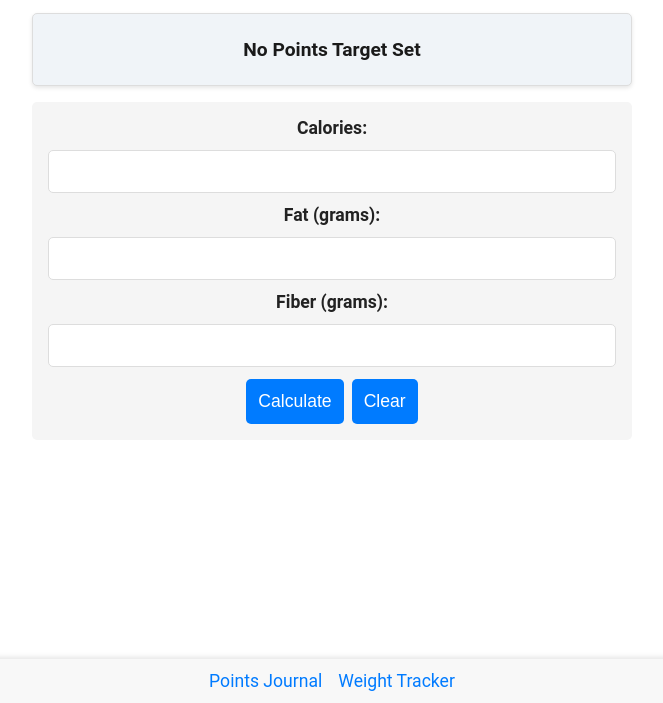
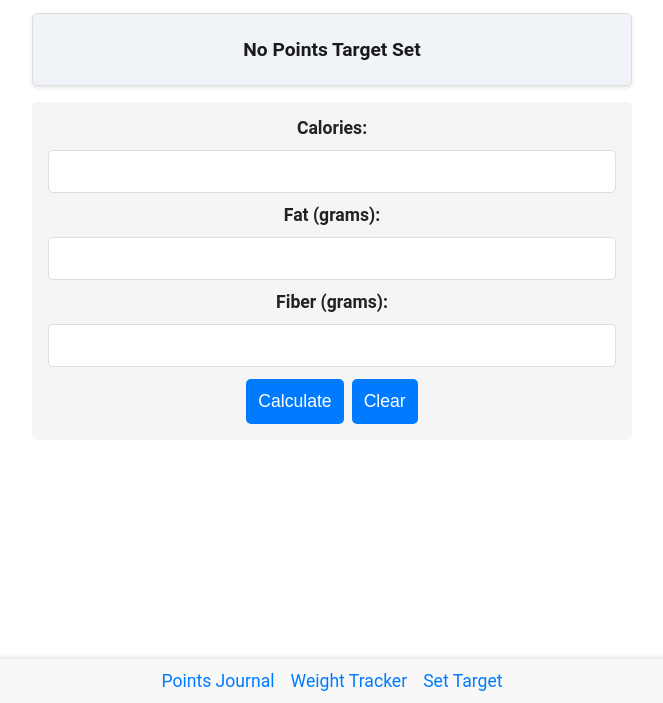
Before and after one commit to MB686/points-calculator-beta, a plain HTML site: page index.html in a window 1280 px wide. Shown: the part 97-800 px from the top of the page, without its empty margins (308-971 px from the left). Drawn offline with Linux system fonts and the light colour scheme.

Commit message:
Update index.html

```diff
--- a/index.html
+++ b/index.html
@@ -127,6 +127,7 @@
     <nav>
         <a href="log.html">Points Journal</a>
         <a href="weight.html">Weight Tracker</a>
+        <a href="target.html">Set Target</a>
     </nav>
     <script>
         function calculatePoints() {
```
